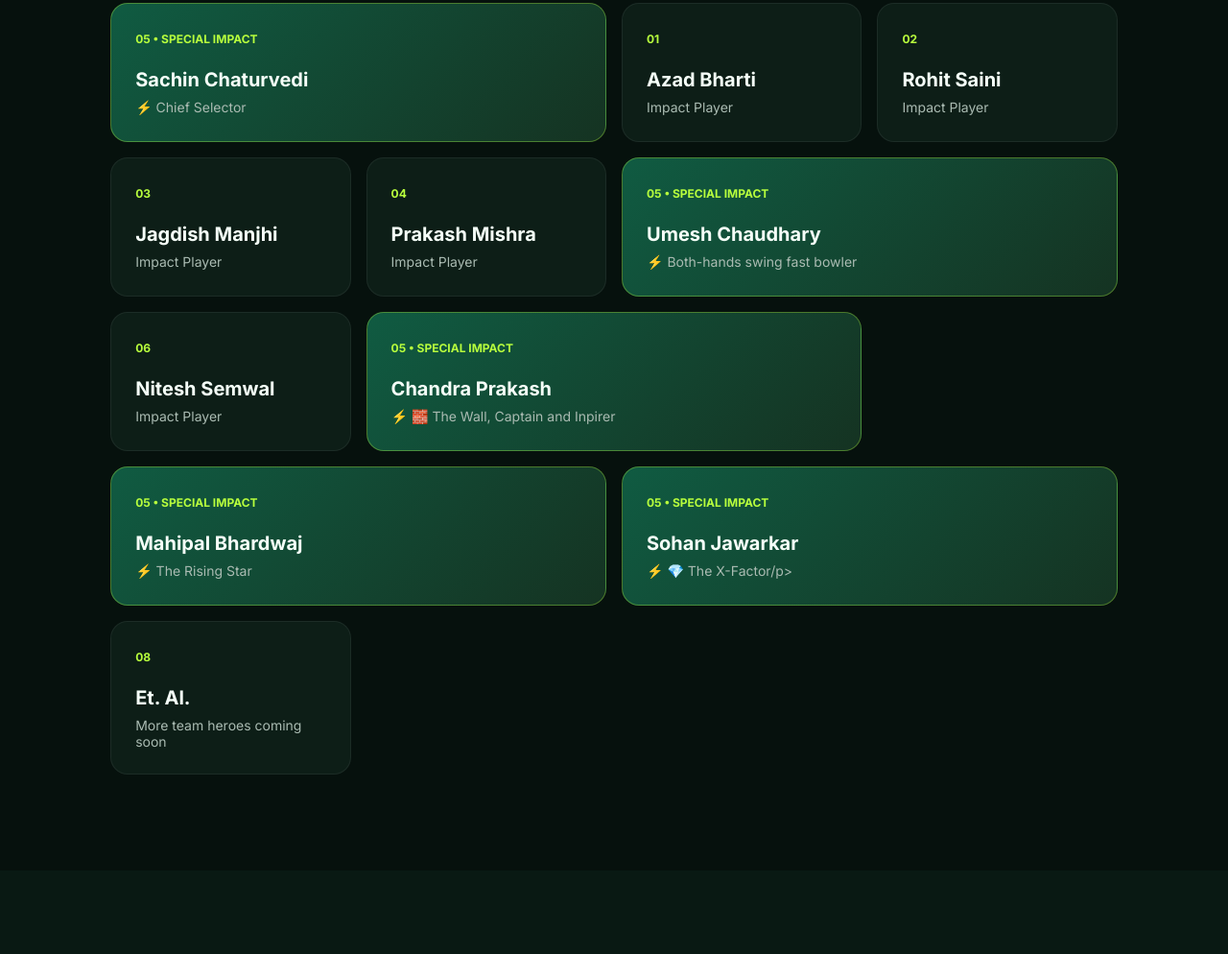
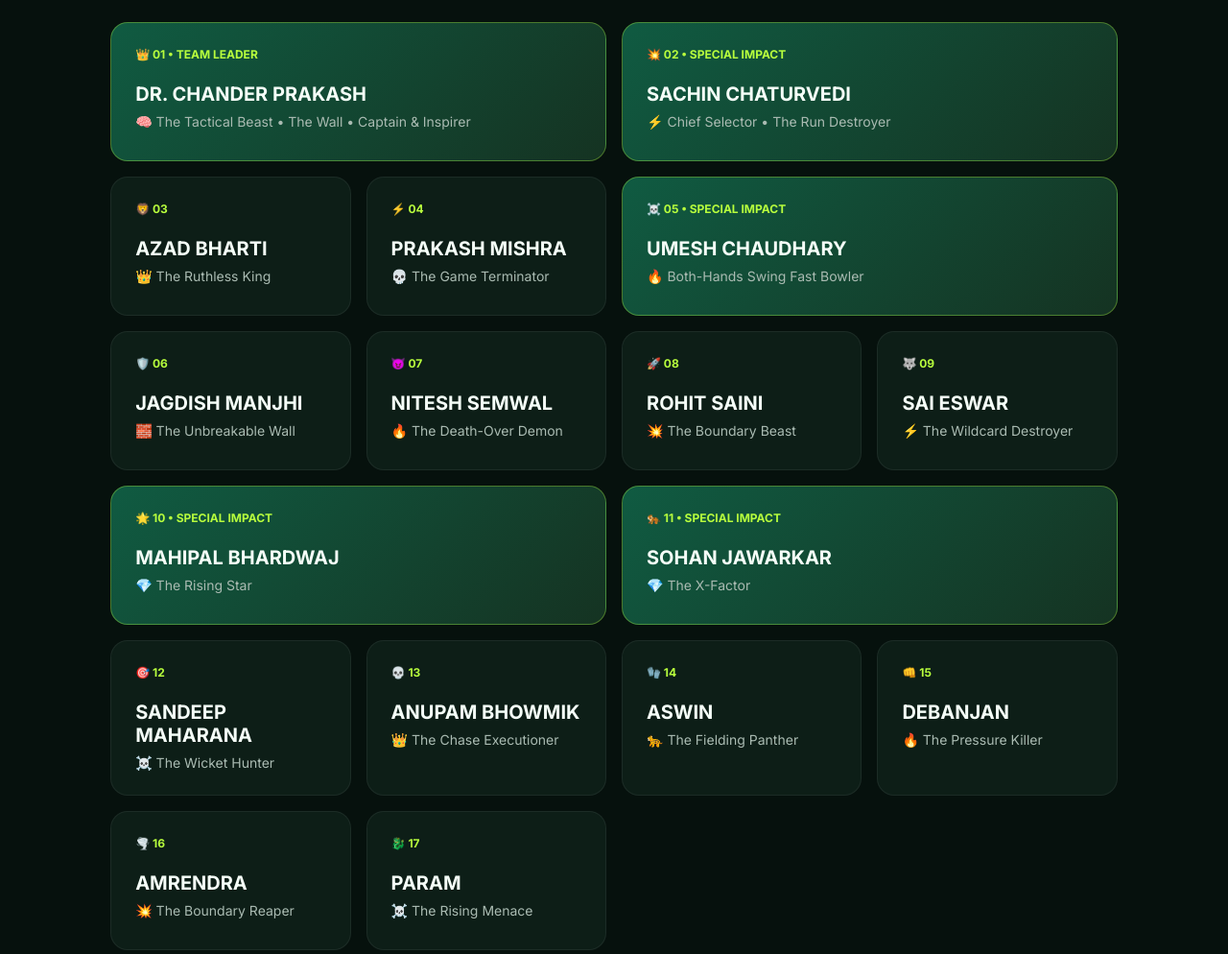
Before and after one commit to umeshchaudhary742-del/lyophillizers11, a plain HTML site: page index.html in a window 1280 px wide. Shown: the part 1113-2107 px from the top of the page at 96% size. Drawn offline with Linux system fonts and the light colour scheme.

Commit message:
Update index.html

````diff
--- a/index.html
+++ b/index.html
@@ -1,3 +1,4 @@
+```html
 <!DOCTYPE html>
 <html lang="en">
 <head>
@@ -7,9 +8,14 @@
 <link rel="stylesheet" href="style.css">
 </head>
 <body>
+
 <header>
   <div class="logo">🏏 LYOPHILLIZERS <span>11</span></div>
-  <nav><a href="#home">Home</a><a href="#squad">Impact Players</a><a href="#fixtures">Fixtures</a></nav>
+  <nav>
+    <a href="#home">Home</a>
+    <a href="#squad">Impact Players</a>
+    <a href="#fixtures">Fixtures</a>
+  </nav>
 </header>
 
 <section id="home" class="hero">
@@ -26,28 +32,130 @@
 <section id="squad">
   <p class="eyebrow">THE SQUAD</p>
   <h2>Impact Players</h2>
-  <p class="sub">The people ready to make the difference when the game is on the line.</p>
+  <p class="sub">17 Players. Zero Fear. Total Domination.</p>
+
   <div class="grid">
-    <article class="featured"><b>05 • SPECIAL IMPACT</b><h3>Sachin Chaturvedi</h3><p>⚡ Chief Selector</p></article>
-    <article><b>01</b><h3>Azad Bharti</h3><p>Impact Player</p></article>
-    <article><b>02</b><h3>Rohit Saini</h3><p>Impact Player</p></article>
-    <article><b>03</b><h3>Jagdish Manjhi</h3><p>Impact Player</p></article>
-    <article><b>04</b><h3>Prakash Mishra</h3><p>Impact Player</p></article>
-    <article class="featured"><b>05 • SPECIAL IMPACT</b><h3>Umesh Chaudhary</h3><p>⚡ Both-hands swing fast bowler</p></article>
-    <article><b>06</b><h3>Nitesh Semwal</h3><p>Impact Player</p></article>
-    <article class="featured"><b>05 • SPECIAL IMPACT</b><h3>Chandra Prakash </h3><p>⚡ 🧱 The Wall, Captain and Inpirer</p></article>
-    <article class="featured"><b>05 • SPECIAL IMPACT</b><h3>Mahipal Bhardwaj </h3><p>⚡ The Rising Star</p></article>
-    <article class="featured"><b>05 • SPECIAL IMPACT</b><h3>Sohan Jawarkar </h3><p>⚡ 💎 The X-Factor/p></article>
-    <article><b>08</b><h3>Et. Al.</h3><p>More team heroes coming soon</p></article>
+
+    <article class="featured">
+      <b>👑 01 • TEAM LEADER</b>
+      <h3>DR. CHANDER PRAKASH</h3>
+      <p>🧠 The Tactical Beast • The Wall • Captain & Inspirer</p>
+    </article>
+
+    <article class="featured">
+      <b>💥 02 • SPECIAL IMPACT</b>
+      <h3>SACHIN CHATURVEDI</h3>
+      <p>⚡ Chief Selector • The Run Destroyer</p>
+    </article>
+
+    <article>
+      <b>🦁 03</b>
+      <h3>AZAD BHARTI</h3>
+      <p>👑 The Ruthless King</p>
+    </article>
+
+    <article>
+      <b>⚡ 04</b>
+      <h3>PRAKASH MISHRA</h3>
+      <p>💀 The Game Terminator</p>
+    </article>
+
+    <article class="featured">
+      <b>☠️ 05 • SPECIAL IMPACT</b>
+      <h3>UMESH CHAUDHARY</h3>
+      <p>🔥 Both-Hands Swing Fast Bowler</p>
+    </article>
+
+    <article>
+      <b>🛡️ 06</b>
+      <h3>JAGDISH MANJHI</h3>
+      <p>🧱 The Unbreakable Wall</p>
+    </article>
+
+    <article>
+      <b>😈 07</b>
+      <h3>NITESH SEMWAL</h3>
+      <p>🔥 The Death-Over Demon</p>
+    </article>
+
+    <article>
+      <b>🚀 08</b>
+      <h3>ROHIT SAINI</h3>
+      <p>💥 The Boundary Beast</p>
+    </article>
+
+    <article>
+      <b>🐺 09</b>
+      <h3>SAI ESWAR</h3>
+      <p>⚡ The Wildcard Destroyer</p>
+    </article>
+
+    <article class="featured">
+      <b>🌟 10 • SPECIAL IMPACT</b>
+      <h3>MAHIPAL BHARDWAJ</h3>
+      <p>💎 The Rising Star</p>
+    </article>
+
+    <article class="featured">
+      <b>🐅 11 • SPECIAL IMPACT</b>
+      <h3>SOHAN JAWARKAR</h3>
+      <p>💎 The X-Factor</p>
+    </article>
+
+    <article>
+      <b>🎯 12</b>
+      <h3>SANDEEP MAHARANA</h3>
+      <p>☠️ The Wicket Hunter</p>
+    </article>
+
+    <article>
+      <b>💀 13</b>
+      <h3>ANUPAM BHOWMIK</h3>
+      <p>👑 The Chase Executioner</p>
+    </article>
+
+    <article>
+      <b>🧤 14</b>
+      <h3>ASWIN</h3>
+      <p>🐆 The Fielding Panther</p>
+    </article>
+
+    <article>
+      <b>👊 15</b>
+      <h3>DEBANJAN</h3>
+      <p>🔥 The Pressure Killer</p>
+    </article>
+
+    <article>
+      <b>🌪️ 16</b>
+      <h3>AMRENDRA</h3>
+      <p>💥 The Boundary Reaper</p>
+    </article>
+
+    <article>
+      <b>🐉 17</b>
+      <h3>PARAM</h3>
+      <p>☠️ The Rising Menace</p>
+    </article>
+
   </div>
 </section>
 
 <section id="fixtures" class="dark">
   <p class="eyebrow">MATCH CENTRE</p>
   <h2>Fixtures & Results</h2>
-  <div class="match"><strong>LYOPHILLIZERS 11</strong><span>VS</span><strong>OPPONENT TBA</strong><small>Coming Soon</small></div>
+  <div class="match">
+    <strong>LYOPHILLIZERS 11</strong>
+    <span>VS</span>
+    <strong>OPPONENT TBA</strong>
+    <small>Coming Soon</small>
+  </div>
 </section>
 
-<footer>🏏 LYOPHILLIZERS 11 — One Team. One Dream. © 2026</footer>
+<footer>
+  🏏 LYOPHILLIZERS 11 — One Team. One Dream. © 2026
+</footer>
+
 </body>
 </html>
+```
````
